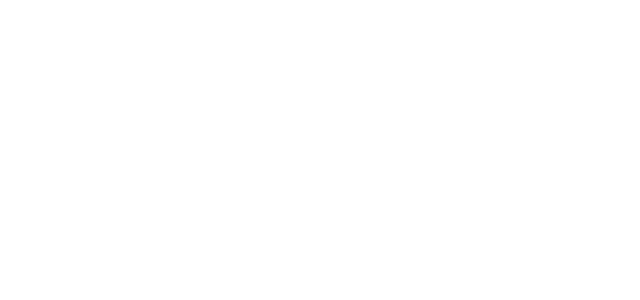
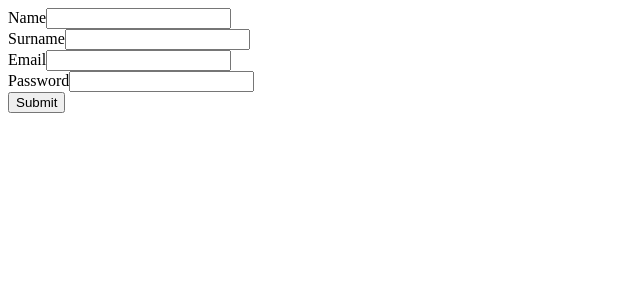
Before and after one commit to suadsuljovic/react3rdgen, a React (Vite) app in the folder react-practice/: page / in a window 1280 px wide. Shown: the top 300 px of the page, without its empty margins (0-640 px from the left). Built offline with nearby package versions, Linux system fonts and the light colour scheme.

Commit message:
class 15 part 1

```diff
--- /dev/null
+++ b/react-practice/src/components/15/SimpleForm.jsx
@@ -0,0 +1,70 @@
+import { useState } from "react";
+
+const SimpleForm = () => {
+  const [data, setData] = useState({
+    name: "",
+    surname: "",
+    email: "",
+    password: "",
+  });
+
+  const [error, setError] = useState({});
+
+  const handleSubmit = () => {};
+
+  function isEmailValid(email) {
+    // Regular expression for a simple email validation
+    const emailRegex = /^[A-Z0-9._%+-]+@[A-Z0-9.-]+\.[A-Z]{2,}$/i;
+
+    return emailRegex.test(email);
+  }
+
+  return (
+    <div>
+      <div>
+        <label htmlFor="name">Name</label>
+        <input
+          type="text"
+          name="name"
+          value={data.name}
+          onChange={(e) => {
+            setData({ ...data, name: e.target.value });
+          }}
+        />
+      </div>
+      <div>
+        <label htmlFor="surname">Surname</label>
+        <input
+          type="text"
+          name="surname"
+          value={data.surname}
+          onChange={(e) => {
+            setData({ ...data, surname: e.target.value });
+          }}
+        />
+      </div>
+      <div>
+        <label htmlFor="">Email</label>
+        <input
+          type="email"
+          value={data.email}
+          onChange={(e) => {
+            setData({ ...data, email: e.target.value });
+          }}
+        />
+      </div>
+      <div>
+        <label htmlFor="">Password</label>
+        <input
+          type="password"
+          value={data.password}
+          onChange={(e) => {
+            setData({ ...data, password: e.target.value });
+          }}
+        />
+      </div>
+      <button onClick={() => handleSubmit()}>Submit</button>
+    </div>
+  );
+};
+export default SimpleForm;
--- /dev/null
+++ b/react-practice/src/components/15/index.jsx
@@ -0,0 +1,10 @@
+import SimpleForm from "./SimpleForm";
+
+const Class15 = () => {
+  return (
+    <div>
+      <SimpleForm />
+    </div>
+  );
+};
+export default Class15;
--- a/react-practice/src/main.jsx
+++ b/react-practice/src/main.jsx
@@ -1,10 +1,10 @@
 import React from "react";
 import ReactDOM from "react-dom/client";
 
-import Class14 from "./components/14";
+import Class15 from "./components/15";
 
 ReactDOM.createRoot(document.getElementById("root")).render(
   <React.StrictMode>
-    <Class14 />
+    <Class15 />
   </React.StrictMode>
 );
```
